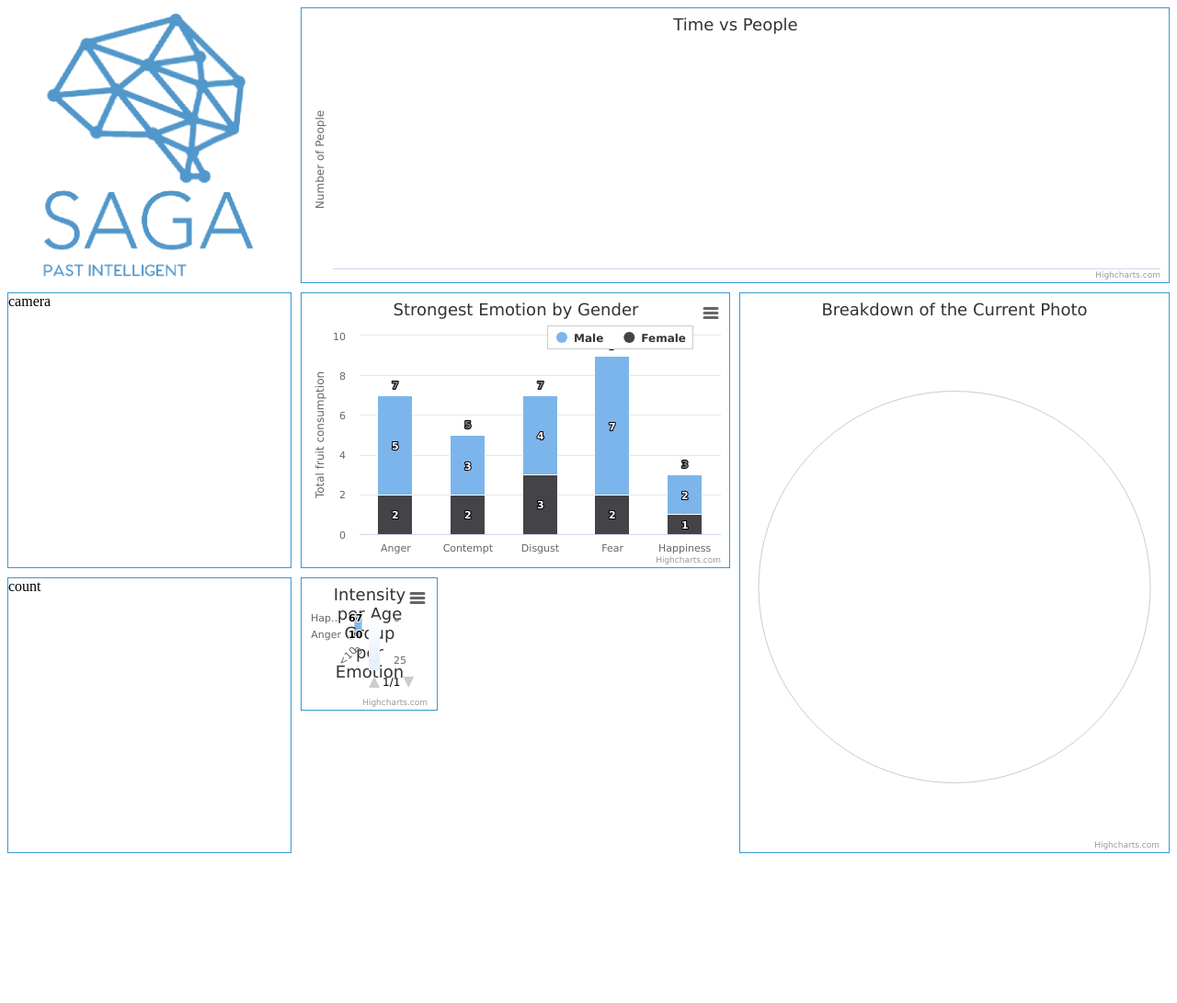
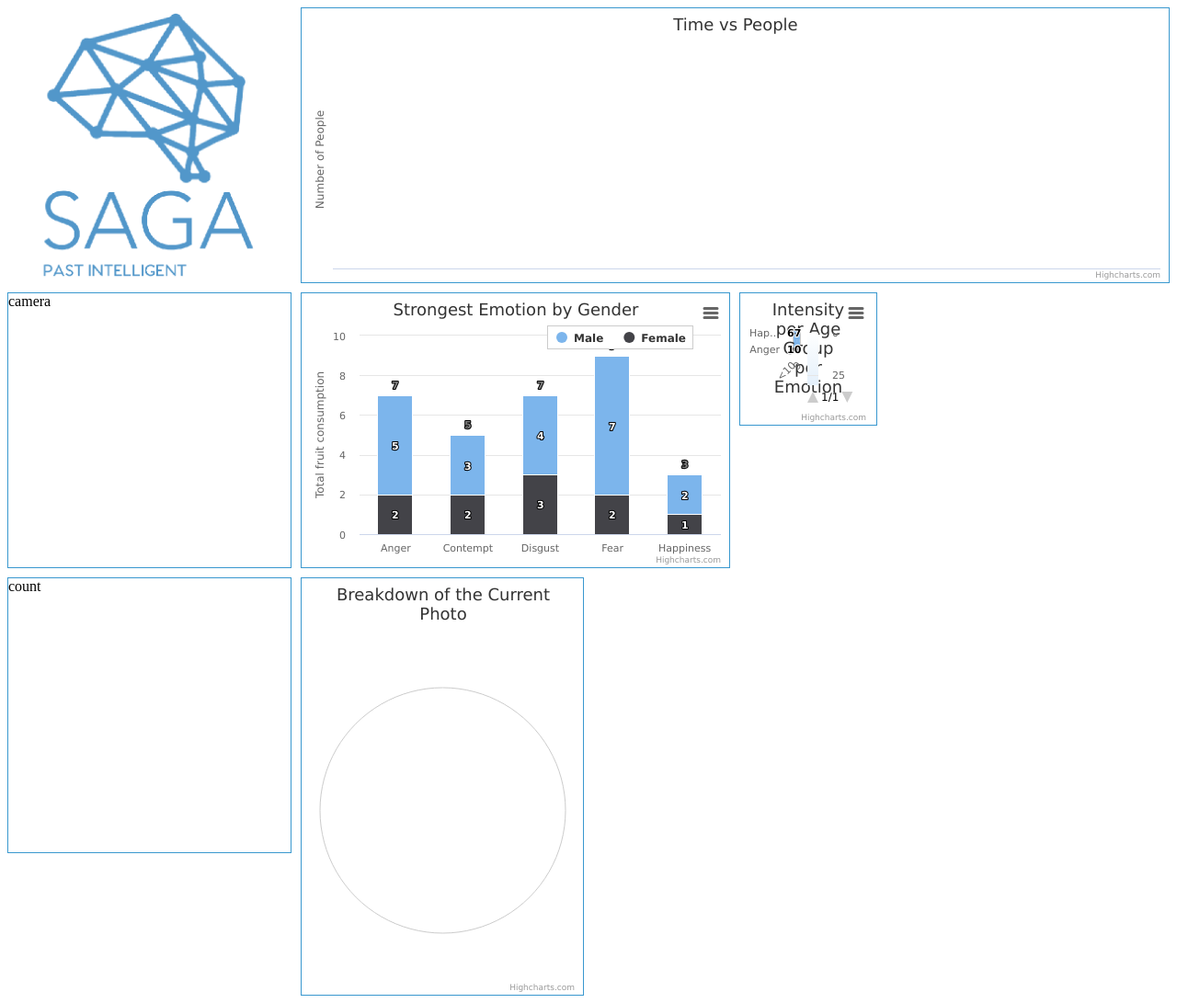
Before and after one commit to jonfriesen/SAGA, a website built with webpack: page src/index.html in a window 1280 px wide. Shown: the whole page at 92% size. Before the commit the page ends 936 px from the top, so only its background shows below. Built offline with nearby package versions, Linux system fonts and the light colour scheme.

Commit message:
Swapped positioning between Heatmap and Piechart.

```diff
--- a/src/index.html
+++ b/src/index.html
@@ -10,8 +10,8 @@
       <div id="camera">camera</div>
       <div id="gender-emotion"></div>
       <div id="count">count</div>
+      <div id="crowd-emotion"></div>
       <div id="agegroup-emotion"></div>
-      <div id="crowd-emotion"></div>
     </div>
     <script src="https://code.jquery.com/jquery-3.1.1.min.js"></script>
     <script src="https://code.highcharts.com/highcharts.js"></script>
--- a/src/styles/saga.css
+++ b/src/styles/saga.css
@@ -48,14 +48,14 @@
     grid-row-end: 7;
 }
 
-#age-emotion {
+#crowd-emotion {
     grid-column-start: 3;
     grid-column-end: 5;
     grid-row-start: 5;
-    grid-row-end: 7;
+    grid-row-end: 8;
 }
 
-#crowd-emotion {
+#age-emotion {
     grid-column-start: 6;
     grid-column-end: 9;
     grid-row-start: 3;
```
